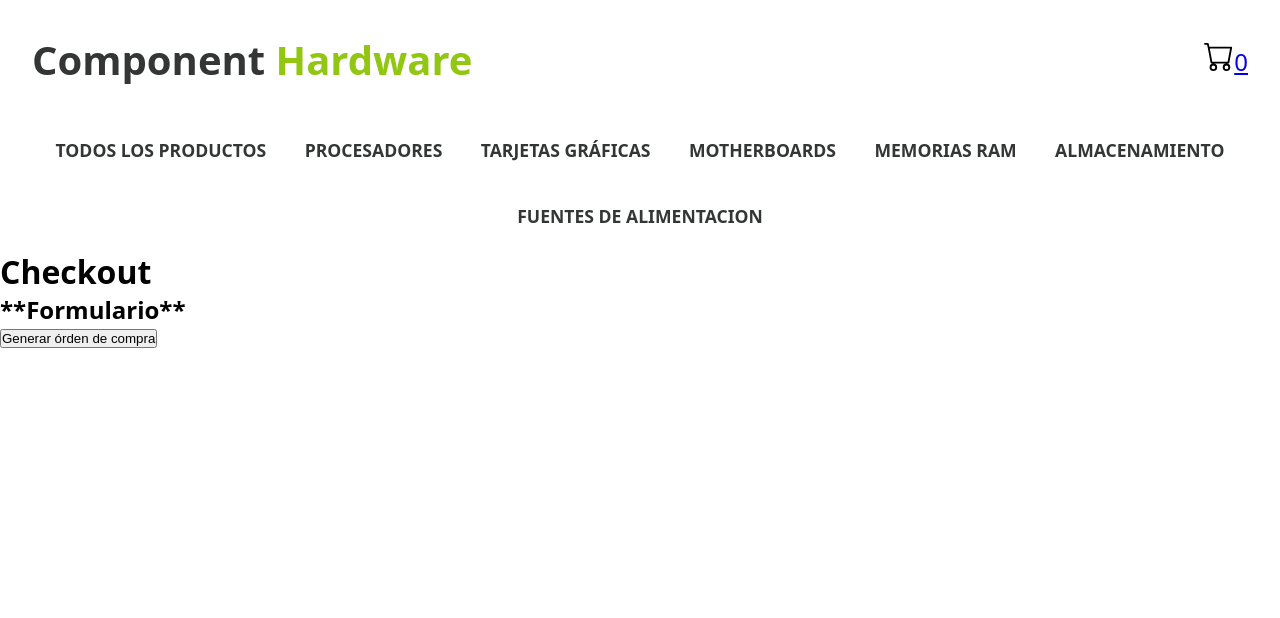
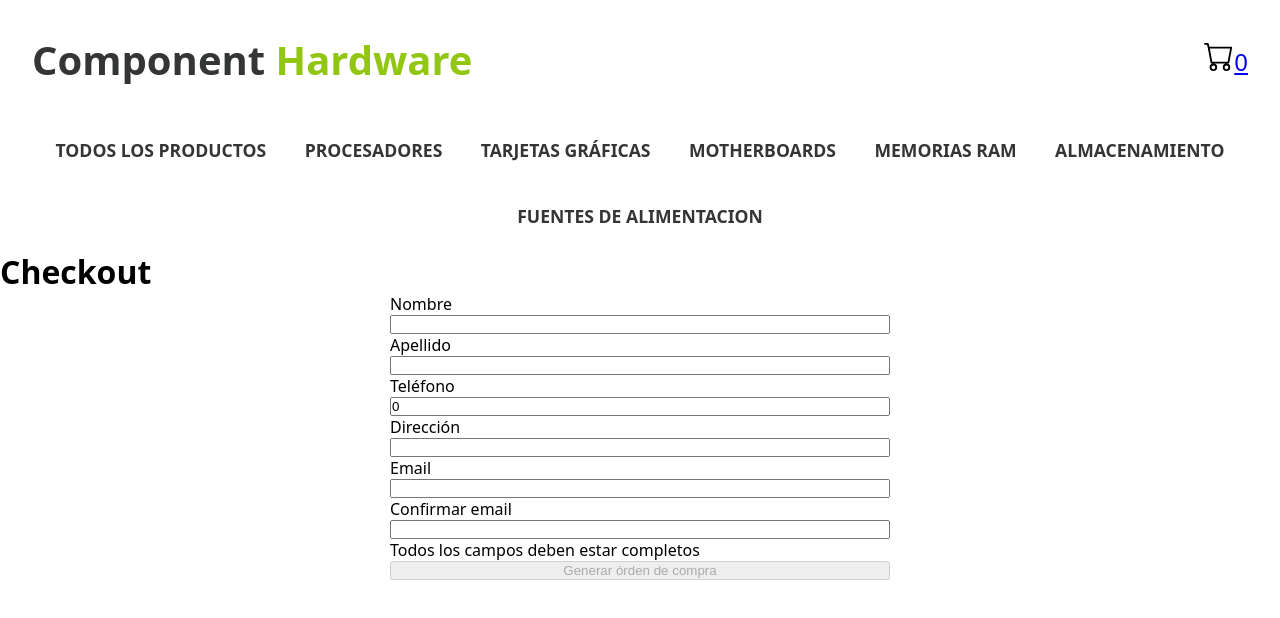
Before and after one commit to lucasjavierr/React-Coderhouse, a React (Vite) app: page /checkout in a window 1280 px wide. Shown: the top 618 px of the page. Built offline with nearby package versions, Linux system fonts and the light colour scheme.

Commit message:
funcionabilidad de componente checkout con formulario

```diff
--- a/src/components/CartItem/CartItem.jsx
+++ b/src/components/CartItem/CartItem.jsx
@@ -15,7 +15,6 @@ const CartItem = ({ id, name, img, price, quantity}) => {
             <h4>subtotal: ${quantity * price}</h4>
             <button onClick={() => removeItem(id)}><img src={trash} alt='trash-icon'/></button>
         </div>
-
     )
 }
 
--- a/src/components/Checkout/Checkout.jsx
+++ b/src/components/Checkout/Checkout.jsx
@@ -1,10 +1,12 @@
+import { useState, useEffect } from "react"
+import { useCart } from "../../context/CartContext"
+import { useNotification } from "../../notification/NotificationService"
+import { useNavigate } from "react-router-dom"
+
 import { collection, query, where, documentId, getDocs, writeBatch, addDoc } from "firebase/firestore"
-import { useCart } from "../../context/CartContext"
 import { db } from "../../services/firebase/firebaseConfig"
-import { useNotification } from "../../notification/NotificationService"
-import { useState } from "react"
 import { ClipLoader } from "react-spinners"
-import { useNavigate } from "react-router-dom"
+
 
 const Checkout = () => {
     const { cart, clearCart, total } = useCart()
@@ -12,14 +14,43 @@ const Checkout = () => {
     const [ loading, setLoading ] = useState(false)
     const navigate = useNavigate()
 
-    const createOrder = async () => {
-        setLoading(true)
+    const [ name, setName ] = useState('')
+    const [ surname, setSurname ] = useState('')
+    const [ phone, setPhone ] = useState(0)
+    const [ address, setAddress ] = useState('')
+    const [ email, setEmail ] = useState('')
+    const [ confirmEmail, setConfirmEmail ] = useState('')
+    const [ emailError, setEmailError ] = useState('')
+
+    const [isFormIncomplete, setIsFormIncomplete] = useState(true);
+
+    useEffect(() => {
+        if (email === '' || confirmEmail === '' || name === '' || phone === 0 || address === '') {
+            setEmailError('Todos los campos deben estar completos');
+            setIsFormIncomplete(true);
+            return;
+        } else if (email !== confirmEmail) {
+            setEmailError('Los campos de email deben ser iguales');
+            setIsFormIncomplete(true);
+            return;
+        } else {
+            setEmailError('');
+            setIsFormIncomplete(false);
+        }
+    }, [email, confirmEmail, name, phone, address])
+
+    const createOrder = async (event) => {
+        event.preventDefault();
+
+        setLoading(true);
+
         const objOrder = {
             buyer : {
-                name: 'Lucas',
-                phone: '3754533779',
-                email: 'santilujavier@gmail.com',
-                address: 'Claudio Arrechea 1067',
+                name: name,
+                surname: surname,
+                address: address,
+                phone: phone,
+                email: email,
             },
             items : cart,
             total,
@@ -29,8 +60,6 @@ const Checkout = () => {
             const ids = cart.map(prod => prod.id)
 
             const productsRef = query(collection(db, 'products'), where(documentId(), 'in', ids))
-
-            // getDocs(productsRef).then(() => {})
             const { docs } = await getDocs(productsRef)
 
             const batch = writeBatch(db)
@@ -50,6 +79,7 @@ const Checkout = () => {
                 }
             })
 
+
             if(outOfStock.length === 0) {
                 batch.commit()
 
@@ -57,13 +87,15 @@ const Checkout = () => {
 
                 const { id } = await addDoc(ordersRef, objOrder)
 
-                setNotification('success', 'La órden fue generada correctamente, el ID es: ' + id)
+                setNotification('success', 'La órden fue generada correctamente, el ID es: ' + id, 5000)
                 clearCart()
                 navigate('/')
+
             } else {
-                setNotification('error', 'Hay productos de la lista no cuentan con el suficiente stock')
+                setNotification('error', 'Hay productos de la lista que no tienen suficiente stock');
             }
-        } catch (error) {
+
+        } catch(error) {
             setNotification('error', 'Hubo un problema al momento de generar la órden')
         } finally {
             setLoading(false)
@@ -87,11 +119,31 @@ const Checkout = () => {
     return (
         <>
             <h1>Checkout</h1>
-            <h2>**Formulario**</h2>
-            <button onClick={createOrder}>Generar órden de compra</button>
+            {/* {
+                cart.map(prod => {
+                    return(
+                        <h2>{prod.name}</h2>
+                    )
+                })
+            } */}
+            <form onSubmit={createOrder} style={{display: 'flex', flexDirection:'column', width:'500px', margin:'0 auto'}}>
+                <label>Nombre</label>
+                <input value={name} onChange={(e) => setName(e.target.value)} type='text'/>
+                <label>Apellido</label>
+                <input value={surname} onChange={(e) => setSurname(e.target.value)} type='text'/>
+                <label>Teléfono</label>
+                <input value={phone} onChange={(e) => setPhone(e.target.value)} type='number'/>
+                <label>Dirección</label>
+                <input value={address} onChange={(e) => setAddress(e.target.value)} type='text'/>
+                <label>Email</label>
+                <input value={email} onChange={(e) => setEmail(e.target.value)} type="email"/>
+                <label>Confirmar email</label>
+                <input value={confirmEmail} onChange={(e) => setConfirmEmail(e.target.value)} type="email"/>
+                {emailError && <p>{emailError}</p>}
+                <button disabled={isFormIncomplete}>Generar órden de compra</button>
+            </form>
         </>
     )
 }
 
 export default Checkout
-// AFTER
--- a/src/components/ItemDetailContainer/ItemDetailContainer.jsx
+++ b/src/components/ItemDetailContainer/ItemDetailContainer.jsx
@@ -19,6 +19,8 @@ const ItemDetailContainer = () => {
 
         return () => document.title = 'Component Hardware'
     }, [ product ])
+
+
 
     if(loading) {
         return (
--- a/src/context/CartContext.jsx
+++ b/src/context/CartContext.jsx
@@ -12,14 +12,13 @@ export const CartProvider = ({ children }) => {
     const addItem = (productToAdd) => {
         if(!isInCart(productToAdd.id)) {
             setCart(prev => [...prev, productToAdd])
-        } else {
-            setNotification('error', 'El producto ya está en el carrito')
         }
     }
 
 
     const removeItem = (id) => {
         const cartUpdated = cart.filter(prod => prod.id !== id)
+        setNotification('success', 'El producto se ha elimiado correctamente')
         setCart(cartUpdated)
     }
 
--- a/src/notification/NotificationService.jsx
+++ b/src/notification/NotificationService.jsx
@@ -11,7 +11,7 @@ const Notification = ({ type, text }) => {
         borderRadius: 10
     }
 
-    if(!text) return
+    if(!text) return null
 
     return (
         <div style={notifacationStyle}>
@@ -26,19 +26,20 @@ export const NotificationProvider = ({ children }) => {
     const [ notificationData, setNotificationData ] = useState({
         type: 'success',
         text: '',
+        time: 2000,
     })
 
-    const setNotification = (type, text) => {
-        setNotificationData({ type, text })
+    const setNotification = (type, text, time) => {
+        setNotificationData({ type, text, time })
 
         setTimeout(() => {
             setNotificationData({type, text: ''})
-        }, 2000)
+        }, time ?? 2000)
     }
 
     return (
         <NotificationContext.Provider value={{ setNotification }}>
-            <Notification type={notificationData.type} text={notificationData.text}/>
+            <Notification type={notificationData.type} text={notificationData.text} time={notificationData.time}/>
             { children }
         </NotificationContext.Provider>
     )
--- a/src/services/firebase/firestore/products.js
+++ b/src/services/firebase/firestore/products.js
@@ -25,13 +25,17 @@ export const getProducts = (categoryId) => {
 export const getProductById = (itemId) => {
     const productRef = doc(db, 'products', itemId)
 
-        return getDoc(productRef)
-            .then(querySnapshot => {
+    return getDoc(productRef)
+        .then((querySnapshot) => {
+            if(querySnapshot.exists()) {
                 const fields = querySnapshot.data()
                 const productAdapted = { id: querySnapshot.id, ...fields }
                 return productAdapted
-            })
-            .catch(error => {
-                return error
-            })
+            } else {
+                throw new Error('El producto ingresado no existe')
+            }
+        })
+        .catch((error) => {
+            throw error
+        })
 }
```
